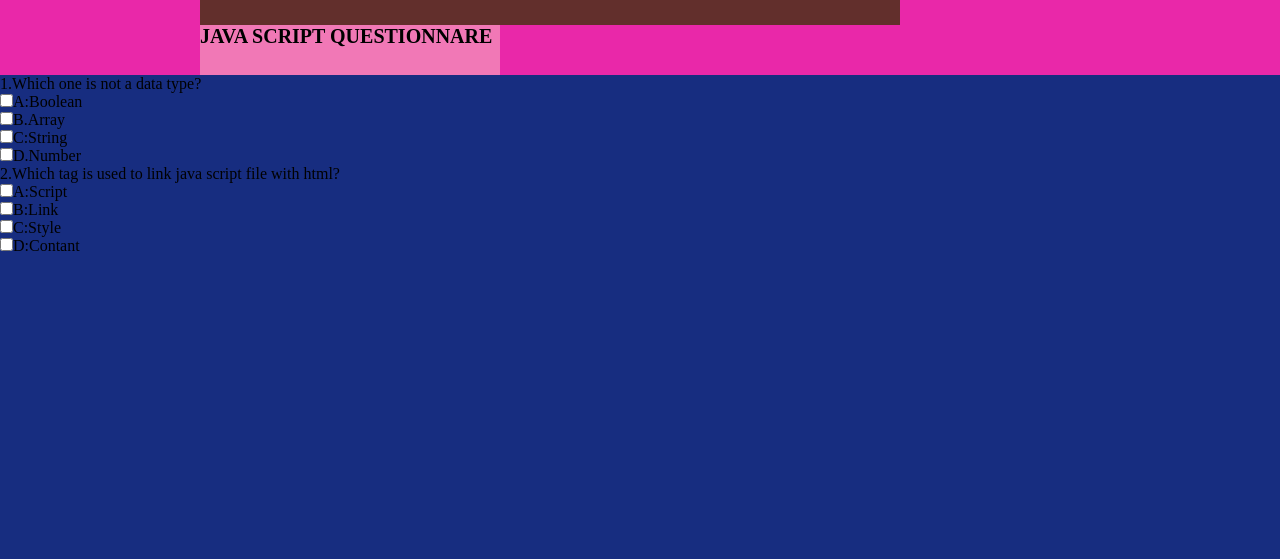
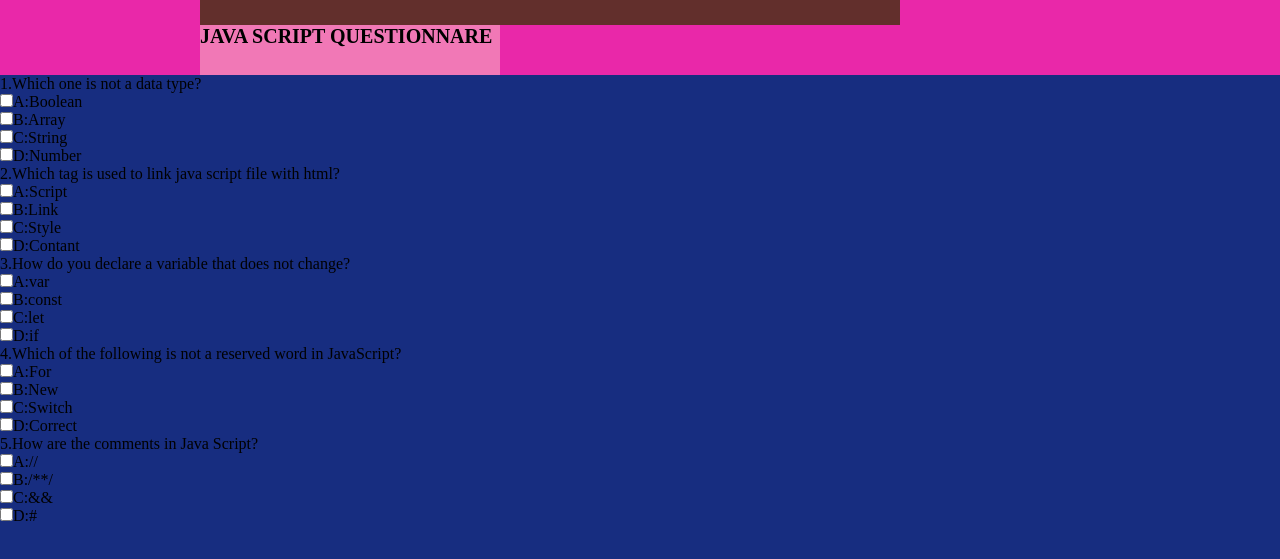
Before and after one commit to nyakiochristine/quizzie, a plain HTML site: page index.html in a window 1280 px wide. Shown: the part 75-634 px from the top of the page. Drawn offline with Linux system fonts and the light colour scheme.

Commit message:
feat:questions-added questions to the form

```diff
--- a/index.html
+++ b/index.html
@@ -16,9 +16,9 @@
     <form name="Quick" id="test">
              <p>1.Which one is not a data type?</p>
             <p> <input type="checkbox" name="number1" id="" value="Boolean">A:Boolean</p>
-            <p> <input type="checkbox" name="number1" id="" value="Array">B.Array</p>
+            <p> <input type="checkbox" name="number1" id="" value="Array">B:Array</p>
             <p> <input type="checkbox" name="number1" id="" value="String">C:String</p>
-            <p> <input type="checkbox" name="number1" id="" value="Number">D.Number</p>
+            <p> <input type="checkbox" name="number1" id="" value="Number">D:Number</p>
         </div>
 
         <div>
@@ -27,6 +27,28 @@
             <p> <input type="checkbox" name="number2" id="" value="Link">B:Link</p>
             <p> <input type="checkbox" name="number2" id="" value="Style">C:Style</p>
             <p> <input type="checkbox" name="number2" id="" value="Constant">D:Contant</p>
+        </div>
+        <div>
+            <p>3.How do you declare a variable that does not change?</p>
+            <p> <input type="checkbox" name="number3" id="" value="var">A:var</p>
+            <p> <input type="checkbox" name="number3" id="" value="const">B:const</p>
+            <p> <input type="checkbox" name="number3" id="" value="let">C:let</p>
+            <p> <input type="checkbox" name="number3" id="" value="if">D:if</p>
+
+        </div>
+        <div>
+            <p>4.Which of the following is not a reserved word in JavaScript?</p>
+            <p> <input type="checkbox" name="number4" id="" value="For">A:For</p>
+            <p> <input type="checkbox" name="number4" id="" value="New">B:New</p>
+            <p> <input type="checkbox" name="number4" id="" value="Switch">C:Switch</p>
+            <p> <input type="checkbox" name="number4" id="" value="Correct">D:Correct</p>
+        </div>
+        <div>
+            <p>5.How are the comments in Java Script?</p>
+            <p> <input type="checkbox" name="number5" id="" value="//">A://</p>
+            <p> <input type="checkbox" name="number5" id="" value="/**/">B:/**/</p>
+            <p> <input type="checkbox" name="number5" id="" value="&&">C:&&</p>
+            <p> <input type="checkbox" name="number5" id="" value="#">D:#</p>
         </div>
 
 
```
